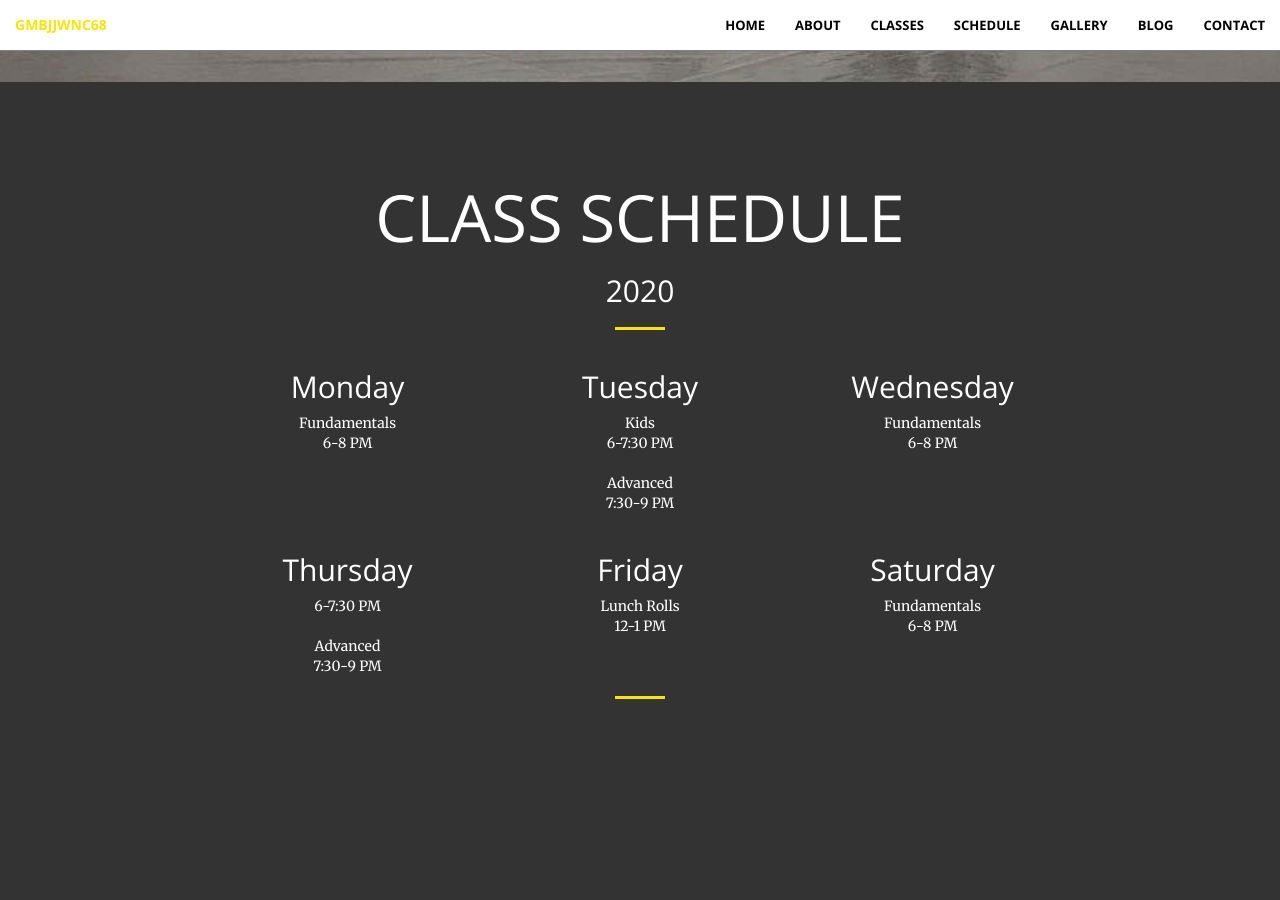
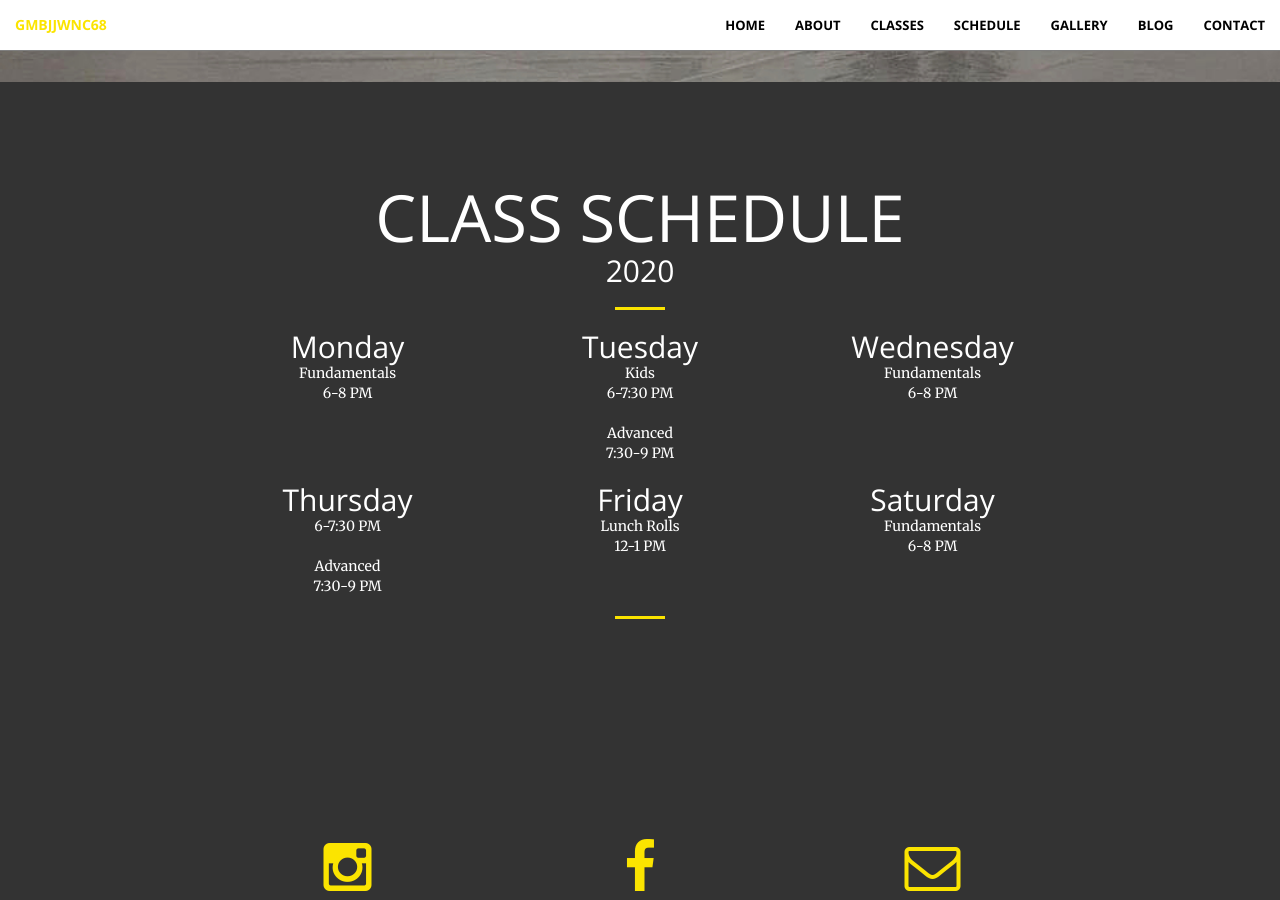
Before and after one commit to gmbjjwnc68/gmbjjwnc68.github.io, a Jekyll site: the page built from schedule.html, in a window 1280 px wide and 900 px high, scrolled down 818 px. Built offline with Jekyll 4.4.1, drawn with Linux system fonts in a browser that asks for light colours.

Commit message:
Adjust spacing padding margin h1

```diff
--- a/_includes/class_schedule.html
+++ b/_includes/class_schedule.html
@@ -5,6 +5,10 @@
             h1 {
                 color: white;
                 text-transform: uppercase;
+                margin: 0;
+                padding: 0;
+            }
+            h2 {
                 margin: 0;
                 padding: 0;
             }
```
